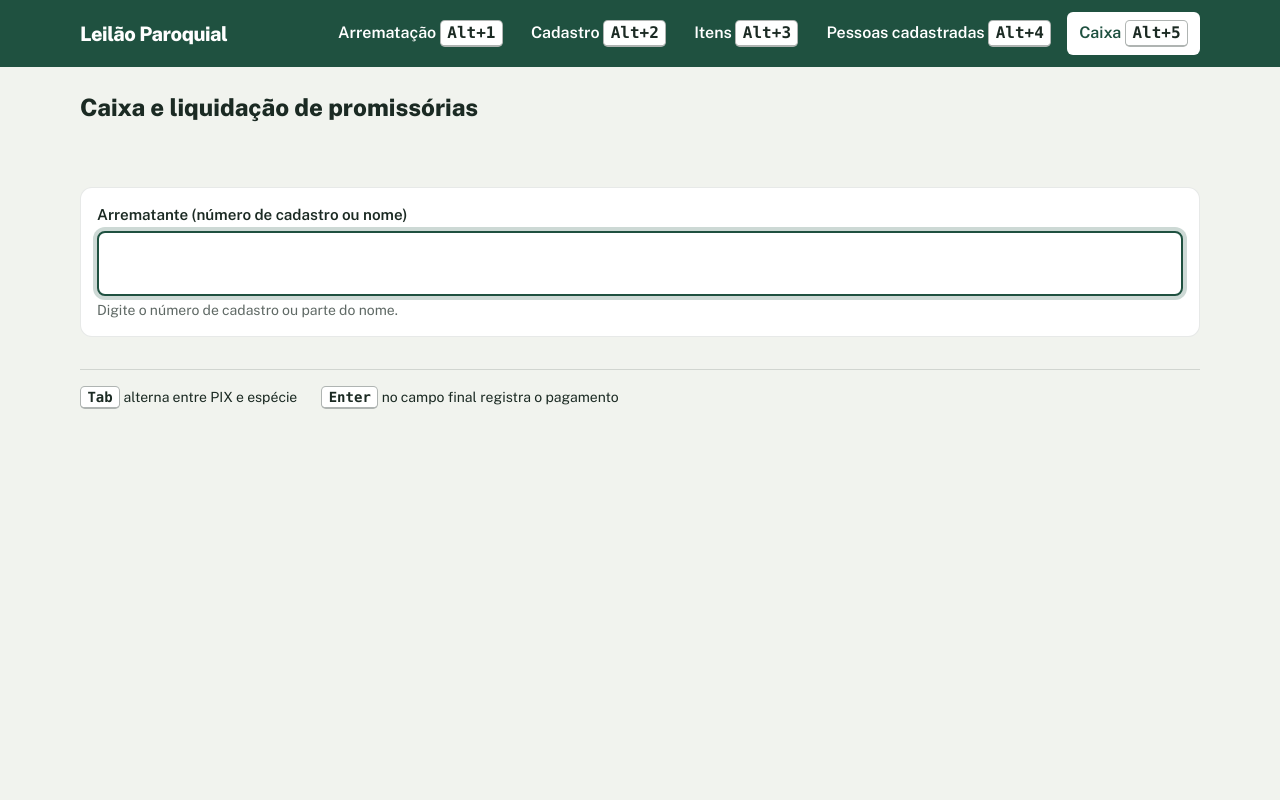
After one commit to Jero-web/leilao-paroquial, a Flask app: page /caixa in a window 1280 px wide. The commit adds this page. Run offline with Flask 3, Linux system fonts and the light colour scheme; some libraries are stand-ins or nearby versions.

Commit message:
feat: implementar funcionalidade de caixa para registrar pagamentos e exibir informações de arrematantes

```diff
--- a/app.py
+++ b/app.py
@@ -123,6 +123,11 @@ def arrematacao():
     return render_template("arrematacao.html")
 
 
+@app.get("/caixa")
+def caixa():
+    return render_template("caixa.html")
+
+
 # --------------------------------------------------------------------------- API: pessoas
 def validar_pessoa(d):
     """Valida os campos de uma pessoa. Devolve (dados, None) ou (None, resposta_de_erro)."""
@@ -177,6 +182,17 @@ def api_excluir_pessoa(pid):
     pessoa = db.execute("SELECT id, nome FROM pessoas WHERE id = ?", (pid,)).fetchone()
     if pessoa is None:
         return erro(f"Cadastro nº {pid} não encontrado.", 404)
+    pagamentos = db.execute(
+        "SELECT COUNT(*) AS n FROM pagamentos WHERE arrematante_id = ?", (pid,)
+    ).fetchone()["n"]
+    if pagamentos:
+        return erro(
+            f"{pessoa['nome']} tem {pagamentos} pagamento(s) registrado(s); "
+            "o cadastro não pode ser excluído para preservar o histórico.",
+            409,
+            codigo="tem_pagamentos",
+            pagamentos=pagamentos,
+        )
     lances = db.execute("SELECT COUNT(*) AS n FROM arremates WHERE arrematante_id = ?", (pid,)).fetchone()["n"]
     if lances and not forcar:
         vendas = [dict(r) for r in db.execute(
@@ -247,6 +263,123 @@ def api_listar_pessoas():
         params,
     ).fetchall()
     return jsonify({"total": total, "pessoas": [dict(r) for r in rows]})
+
+
+# --------------------------------------------------------------------------- caixa e pagamentos
+def dados_caixa(db, pessoa_id):
+    pessoa = db.execute(
+        "SELECT id, nome, cpf, telefone FROM pessoas WHERE id = ?", (pessoa_id,)
+    ).fetchone()
+    if pessoa is None:
+        return None
+    arremates = db.execute(
+        """SELECT i.id, i.produto, a.valor_arremate, a.doado
+             FROM arremates_vencedores a JOIN itens i ON i.id = a.item_id
+            WHERE a.arrematante_id = ? ORDER BY i.id, a.id""",
+        (pessoa_id,),
+    ).fetchall()
+    pagamentos = db.execute(
+        """SELECT id, valor_total_devedor, valor_pix, valor_especie, valor_pago_total,
+                  saldo_restante, observacao_pendencia, status, data_pagamento
+             FROM pagamentos WHERE arrematante_id = ?
+            ORDER BY data_pagamento DESC, id DESC""",
+        (pessoa_id,),
+    ).fetchall()
+    total_devedor = round(sum(a["valor_arremate"] for a in arremates), 2)
+    pago_pix = round(sum(p["valor_pix"] for p in pagamentos), 2)
+    pago_especie = round(sum(p["valor_especie"] for p in pagamentos), 2)
+    pago_total = round(pago_pix + pago_especie, 2)
+    saldo = round(max(0, total_devedor - pago_total), 2)
+    observacao = next((p["observacao_pendencia"] for p in pagamentos
+                       if p["observacao_pendencia"]), None)
+    return {
+        "pessoa": dict(pessoa),
+        "arremates": [dict(a) for a in arremates],
+        "pagamentos": [dict(p) for p in pagamentos],
+        "valor_total_devedor": total_devedor,
+        "valor_pix": pago_pix,
+        "valor_especie": pago_especie,
+        "valor_pago_total": pago_total,
+        "saldo_restante": saldo,
+        "status": "LIQUIDADO" if saldo == 0 else "PENDENTE",
+        "observacao_pendencia": observacao,
+    }
+
+
+@app.get("/api/caixa/pessoas")
+def api_buscar_pessoas_caixa():
+    q = request.args.get("q", "").strip()
+    if not q:
+        return jsonify([])
+    db = get_db()
+    if q.isascii() and q.isdigit():
+        rows = db.execute(
+            """SELECT id, nome, cpf FROM pessoas
+                WHERE id = ? OR norm(nome) LIKE ? ESCAPE '\\'
+                ORDER BY (id = ?) DESC, nome COLLATE NOCASE LIMIT 8""",
+            (int(q), f"%{normalizar(q)}%", int(q)),
+        ).fetchall()
+    else:
+        nq = normalizar(q).replace("\\", "\\\\").replace("%", "\\%").replace("_", "\\_")
+        rows = db.execute(
+            """SELECT id, nome, cpf FROM pessoas
+                WHERE norm(nome) LIKE ? ESCAPE '\\'
+                ORDER BY (norm(nome) LIKE ? ESCAPE '\\') DESC, nome COLLATE NOCASE
+                LIMIT 8""",
+            (f"%{nq}%", f"{nq}%"),
+        ).fetchall()
+    return jsonify([dict(r) for r in rows])
+
+
+@app.get("/api/caixa/pessoas/<int:pessoa_id>")
+def api_dados_caixa(pessoa_id):
+    dados = dados_caixa(get_db(), pessoa_id)
+    if dados is None:
+        return erro(f"Cadastro nº {pessoa_id} não encontrado.", 404)
+    return jsonify(dados)
+
+
+@app.post("/api/pagamentos")
+def api_registrar_pagamento():
+    dados = request.get_json(silent=True) or {}
+    pessoa_id = to_int(dados.get("arrematante_id"))
+    if not pessoa_id:
+        return erro("Selecione um arrematante.", 422, campo="arrematante_id")
+    pix = parse_valor(dados.get("valor_pix", 0))
+    especie = parse_valor(dados.get("valor_especie", 0))
+    if pix is None or especie is None or pix < 0 or especie < 0:
+        return erro("Informe valores válidos e não negativos para PIX e espécie.", 422)
+    observacao = txt(dados, "observacao_pendencia")
+    db = get_db()
+    try:
+        db.execute("BEGIN IMMEDIATE")
+        atual = dados_caixa(db, pessoa_id)
+        if atual is None:
+            db.rollback()
+            return erro(f"Cadastro nº {pessoa_id} não encontrado.", 404)
+        valor_pago = round(pix + especie, 2)
+        saldo = round(max(0, atual["valor_total_devedor"] - atual["valor_pago_total"] - valor_pago), 2)
+        status = "LIQUIDADO" if saldo == 0 else "PENDENTE"
+        if status == "PENDENTE" and not observacao:
+            db.rollback()
+            return erro("Descreva como e quando o saldo restante será pago.", 422,
+                        campo="observacao_pendencia")
+        if atual["valor_total_devedor"] == 0 and valor_pago == 0:
+            db.rollback()
+            return erro("Este arrematante não possui valores a receber.", 409)
+        db.execute(
+            """INSERT INTO pagamentos
+               (arrematante_id, valor_total_devedor, valor_pix, valor_especie,
+                valor_pago_total, saldo_restante, observacao_pendencia, status, data_pagamento)
+               VALUES (?, ?, ?, ?, ?, ?, ?, ?, ?)""",
+            (pessoa_id, atual["valor_total_devedor"], pix, especie, valor_pago,
+             saldo, observacao, status, datetime.now().strftime("%Y-%m-%d %H:%M:%S")),
+        )
+        db.commit()
+    except sqlite3.Error:
+        db.rollback()
+        raise
+    return jsonify(dados_caixa(db, pessoa_id)), 201
 
 
 # --------------------------------------------------------------------------- API: tipos de item
@@ -674,8 +807,8 @@ class LinhaPontilhada(Flowable):
         c.restoreState()
 
 
-def gerar_promissoria_pdf(pessoa, arremates):
-    total = round(sum(a["valor_arremate"] for a in arremates), 2)
+def gerar_promissoria_pdf(pessoa, arremates, financeiro):
+    total = financeiro["valor_total_devedor"]
     agora = datetime.now().strftime("%d/%m/%Y %H:%M")
 
     base = getSampleStyleSheet()["Normal"]
@@ -713,14 +846,17 @@ def gerar_promissoria_pdf(pessoa, arremates):
     est_cab = ParagraphStyle("cab", parent=normal, fontName="Helvetica-Bold", textColor=colors.white)
     cab = [
         p("Nº de ordem", ParagraphStyle("cab0", parent=est_cab, alignment=TA_CENTER)),
-        p("Produto", est_cab),
+        p("Descrição", est_cab),
         p("Valor do arremate", ParagraphStyle("cab2", parent=est_cab, alignment=TA_RIGHT)),
     ]
 
     celula_valor = ParagraphStyle("cv", parent=normal, alignment=TA_RIGHT)
     celula_num = ParagraphStyle("cn", parent=normal, alignment=TA_CENTER)
     if arremates:
-        linhas = [[p(str(a["id"]), celula_num), p(xml_escape(a["produto"]) + (" <b>(D)</b>" if a["doado"] else ""), normal),
+        linhas = [[p(str(a["id"]), celula_num),
+                   p(xml_escape(a["produto"]) +
+                     (f"<br/><font size='8'>{xml_escape(a['descricao'])}</font>" if a["descricao"] else "") +
+                     (" <b>(D)</b>" if a["doado"] else ""), normal),
                    p(brl(a["valor_arremate"]), celula_valor)]
                   for a in arremates]
         alturas = None
@@ -740,13 +876,27 @@ def gerar_promissoria_pdf(pessoa, arremates):
     tabela = Table([cab] + linhas, colWidths=[26 * mm, 102 * mm, 42 * mm], repeatRows=1, rowHeights=alturas)
     tabela.setStyle(TableStyle(estilo_itens))
 
-    total_tab = Table([["Valor total geral", brl(total)]], colWidths=[128 * mm, 42 * mm])
+    total_tab = Table(
+        [
+            ["Valor Total dos Arremates", brl(total)],
+            ["Valor Pago via PIX", brl(financeiro["valor_pix"])],
+            ["Valor Pago em Espécie", brl(financeiro["valor_especie"])],
+            ["Total Pago", brl(financeiro["valor_pago_total"])],
+            ["Saldo Devedor / Restante", brl(financeiro["saldo_restante"])],
+            ["Observações / Forma de Quitação do Saldo",
+             p(xml_escape(financeiro["observacao_pendencia"]) if financeiro["observacao_pendencia"] else "—")],
+        ],
+        colWidths=[128 * mm, 42 * mm],
+    )
     total_tab.setStyle(TableStyle([
         ("FONTNAME", (0, 0), (-1, -1), "Helvetica-Bold"),
         ("FONTSIZE", (0, 0), (-1, -1), 11),
-        ("ALIGN", (0, 0), (-1, -1), "RIGHT"),
+        ("ALIGN", (0, 0), (0, -1), "LEFT"),
+        ("ALIGN", (1, 0), (1, -1), "RIGHT"),
         ("BACKGROUND", (0, 0), (-1, -1), VERDE_CLARO),
         ("BOX", (0, 0), (-1, -1), 1, VERDE),
+        ("INNERGRID", (0, 0), (-1, -1), 0.4, LINHA),
+        ("VALIGN", (0, 0), (-1, -1), "MIDDLE"),
         ("TOPPADDING", (0, 0), (-1, -1), 6),
         ("BOTTOMPADDING", (0, 0), (-1, -1), 6),
     ]))
@@ -757,10 +907,10 @@ def gerar_promissoria_pdf(pessoa, arremates):
         Spacer(1, 6 * mm),
         p("Valor total por extenso:"),
         LinhaPontilhada(170 * mm, 9 * mm, 2 * mm),
-        Spacer(1, 4 * mm),
-        p(f"Emitida em {agora}"),
+        Spacer(1, 5 * mm),
+        p(f"Local: ________________________________    Data e hora do fechamento: {agora}"),
         Spacer(1, 14 * mm),
-        LinhaPontilhada(110 * mm, 18 * mm, 12 * mm, ("Assinatura do cliente", pessoa["nome"])),
+        LinhaPontilhada(110 * mm, 18 * mm, 12 * mm, ("Assinatura do arrematante", pessoa["nome"])),
     ])
 
     historia = [
@@ -800,12 +950,13 @@ def promissoria(pessoa_id):
     if pessoa is None:
         return f"Cadastro nº {pessoa_id} não encontrado.", 404
     arremates = db.execute(
-        """SELECT i.id, i.produto, a.valor_arremate, a.doado
+        """SELECT i.id, i.produto, i.descricao, a.valor_arremate, a.doado
              FROM arremates_vencedores a JOIN itens i ON i.id = a.item_id
             WHERE a.arrematante_id = ? ORDER BY i.id, a.id""",
         (pessoa_id,),
     ).fetchall()
-    pdf = gerar_promissoria_pdf(pessoa, arremates)
+    financeiro = dados_caixa(db, pessoa_id)
+    pdf = gerar_promissoria_pdf(pessoa, arremates, financeiro)
     resp = send_file(io.BytesIO(pdf), mimetype="application/pdf", download_name=f"promissoria_{pessoa_id}.pdf")
     resp.headers["Cache-Control"] = "no-store"  # a promissória muda a cada lance
     return resp
--- a/requirements.txt
+++ b/requirements.txt
@@ -1,2 +1,2 @@
-Flask>=3.0
-reportlab>=4.0
+Flask>=3.0,<4.0
+reportlab>=4.0,<5.0
--- /dev/null
+++ b/static/js/caixa.js
@@ -0,0 +1,151 @@
+(() => {
+  const { $, api, brl, esc, parseValor, setStatus, Autocomplete } = window.Leilao;
+  const busca = $('#buscaPessoa'), aviso = $('#avisoCaixa'), painel = $('#painelCaixa');
+  const form = $('#formPagamento'), pixEl = $('#valorPix'), especieEl = $('#valorEspecie');
+  const obsEl = $('#observacao'), obsWrap = $('#observacaoWrap'), btnSalvar = $('#confirmarPagamento');
+  let atual = null, carregando = false, salvando = false;
+
+  function avisoSet(tipo, texto) {
+    setStatus(aviso, tipo, texto);
+  }
+
+  function pintar() {
+    if (!atual) return;
+    const p = atual.pessoa;
+    $('#clienteCard').innerHTML =
+      `<p class="text-sm text-tinta/70">Cadastro nº ${p.id}</p>` +
+      `<h2 class="text-2xl font-extrabold">${esc(p.nome)}</h2>` +
+      `<p class="mt-1">CPF: ${esc(p.cpf || '—')} &nbsp; Telefone: ${esc(p.telefone || '—')}</p>`;
+    $('#itensCaixa').innerHTML = atual.arremates.length
+      ? atual.arremates.map(a =>
+          `<tr class="border-t border-tinta/10"><td class="px-4 py-2">${a.id}</td>` +
+          `<td class="px-4 py-2">${esc(a.produto)}${a.doado ? ' (D)' : ''}</td>` +
+          `<td class="px-4 py-2 text-right tabular-nums">${brl(a.valor_arremate)}</td></tr>`).join('')
+      : '<tr><td colspan="3" class="px-4 py-4 text-center text-tinta/70">Nenhum item arrematado.</td></tr>';
+    $('#totalDevedor').textContent = brl(atual.valor_total_devedor);
+    $('#resumoPago').textContent =
+      `Já recebido: PIX ${brl(atual.valor_pix)} + espécie ${brl(atual.valor_especie)} = ${brl(atual.valor_pago_total)}. ` +
+      `Saldo atual: ${brl(atual.saldo_restante)} (${atual.status === 'LIQUIDADO' ? 'liquidado' : 'pendente'}).`;
+    $('#imprimirPromissoria').href = `/promissoria/${p.id}`;
+    painel.classList.remove('hidden');
+    calcular();
+  }
+
+  async function carregar(pessoa) {
+    if (carregando) return;
+    carregando = true;
+    avisoSet('', 'Carregando cadastro e arremates…');
+    try {
+      const r = await api(`/api/caixa/pessoas/${pessoa.id}`);
+      if (!r.ok) {
+        avisoSet('erro', r.data?.erro || 'Não foi possível carregar o cadastro.');
+        return;
+      }
+      atual = r.data;
+      busca.value = `${atual.pessoa.id} - ${atual.pessoa.nome}`;
+      $('#buscaInfo').textContent = `Cadastro nº ${atual.pessoa.id} selecionado.`;
+      pixEl.value = '0,00';
+      especieEl.value = '0,00';
+      obsEl.value = '';
+      avisoSet('', '');
+      pintar();
+      pixEl.focus();
+    } finally {
+      carregando = false;
+    }
+  }
+
+  Autocomplete(busca, {
+    minChars: 1,
+    search: async q => {
+      const r = await api('/api/caixa/pessoas?q=' + encodeURIComponent(q));
+      return r.ok ? r.data : [];
+    },
+    render: p => `<span class="ac-num">${p.id}</span><span>${esc(p.nome)}</span>` +
+                 `<span class="ac-meta">${esc(p.cpf || '')}</span>`,
+    onSelect: carregar,
+    onEmpty: () => {
+      $('#buscaInfo').textContent = 'Nenhum cadastro encontrado. Escolha um resultado da lista.';
+    },
+  });
+  busca.addEventListener('input', () => {
+    atual = null;
+    painel.classList.add('hidden');
+    $('#buscaInfo').textContent = 'Digite o número de cadastro ou parte do nome.';
+  });
+
+  function amount(el) {
+    const value = parseValor(el.value);
+    return value === null ? (el.value.trim() ? null : 0) : value;
+  }
+
+  function calcular() {
+    if (!atual) return;
+    const pix = amount(pixEl), especie = amount(especieEl);
+    const valido = pix !== null && especie !== null && pix >= 0 && especie >= 0;
+    const recebido = valido ? Math.round((pix + especie) * 100) / 100 : 0;
+    const trocoVal = Math.max(0, recebido - atual.saldo_restante);
+    const restanteVal = Math.max(0, atual.saldo_restante - recebido);
+    $('#totalInformado').textContent = valido ? brl(recebido) : 'Valor inválido';
+    $('#troco').textContent = brl(trocoVal);
+    $('#restante').textContent = brl(restanteVal);
+    obsWrap.classList.toggle('hidden', !valido || restanteVal === 0);
+    obsEl.required = valido && restanteVal > 0;
+  }
+
+  pixEl.addEventListener('input', calcular);
+  especieEl.addEventListener('input', calcular);
+  obsEl.addEventListener('keydown', e => {
+    if (e.key === 'Enter' && !e.shiftKey) {
+      e.preventDefault();
+      form.requestSubmit();
+    }
+  });
+  form.addEventListener('submit', async e => {
+    e.preventDefault();
+    if (!atual || salvando) return;
+    const pix = amount(pixEl), especie = amount(especieEl);
+    if (pix === null || especie === null || pix < 0 || especie < 0) {
+      avisoSet('erro', 'Informe valores válidos e não negativos para PIX e espécie.');
+      (pix === null || pix < 0 ? pixEl : especieEl).focus();
+      return;
+    }
+    const valorPago = Math.round((pix + especie) * 100) / 100;
+    if (Math.max(0, atual.saldo_restante - valorPago) > 0 && !obsEl.value.trim()) {
+      obsWrap.classList.remove('hidden');
+      obsEl.required = true;
+      avisoSet('erro', 'Descreva como e quando o saldo restante será pago.');
+      obsEl.focus();
+      return;
+    }
+    salvando = true;
+    btnSalvar.disabled = true;
+    const recibo = window.open('about:blank', '_blank');
+    try {
+      const r = await api('/api/pagamentos', {
+        method: 'POST',
+        body: JSON.stringify({
+          arrematante_id: atual.pessoa.id,
+          valor_pix: pixEl.value,
+          valor_especie: especieEl.value,
+          observacao_pendencia: obsEl.value,
+        }),
+      });
+      if (!r.ok) {
+        recibo?.close();
+        avisoSet('erro', r.data?.erro || 'Não foi possível registrar o pagamento.');
+        return;
+      }
+      atual = r.data;
+      pixEl.value = '0,00';
+      especieEl.value = '0,00';
+      obsEl.value = '';
+      pintar();
+      avisoSet('ok', 'Pagamento registrado. A promissória foi atualizada.');
+      if (recibo) recibo.location = `/promissoria/${atual.pessoa.id}`;
+    } finally {
+      salvando = false;
+      btnSalvar.disabled = false;
+    }
+  });
+})();
--- a/templates/base.html
+++ b/templates/base.html
@@ -54,7 +54,7 @@
     <div class="max-w-6xl mx-auto px-4 py-3 flex flex-wrap items-center justify-between gap-3">
       <a href="{{ url_for('arrematacao') }}" class="text-xl font-extrabold tracking-tight">{{ nome_leilao }}</a>
       <nav class="flex flex-wrap gap-1" aria-label="Telas">
-        {% for ep, rotulo, tecla in [('arrematacao', 'Arrematação', '1'), ('pessoas', 'Cadastro', '2'), ('itens', 'Itens', '3'), ('pessoas_lista', 'Pessoas cadastradas', '4')] %}
+        {% for ep, rotulo, tecla in [('arrematacao', 'Arrematação', '1'), ('pessoas', 'Cadastro', '2'), ('itens', 'Itens', '3'), ('pessoas_lista', 'Pessoas cadastradas', '4'), ('caixa', 'Caixa', '5')] %}
         <a href="{{ url_for(ep) }}" data-code="Digit{{ tecla }}"
            class="px-3 py-2 rounded-md font-semibold {{ 'bg-white text-pinheiro' if request.endpoint == ep else 'hover:bg-pinheiro-escuro' }}"
            {% if request.endpoint == ep %}aria-current="page"{% endif %}>{{ rotulo }} <kbd>Alt+{{ tecla }}</kbd></a>
--- /dev/null
+++ b/templates/caixa.html
@@ -0,0 +1,66 @@
+{% extends "base.html" %}
+{% block title %}Caixa - {{ nome_leilao }}{% endblock %}
+{% block content %}
+<section class="space-y-5">
+  <div class="flex flex-wrap items-center justify-between gap-3">
+    <h1 class="text-2xl font-extrabold">Caixa e liquidação de promissórias</h1>
+  </div>
+  <p id="avisoCaixa" role="status" aria-live="polite" class="min-h-[1.5rem] font-semibold"></p>
+  <div class="bg-white rounded-xl border border-tinta/10 p-4">
+    <label class="rotulo" for="buscaPessoa">Arrematante (número de cadastro ou nome)</label>
+    <div class="relative"><input id="buscaPessoa" class="campo campo-grande" autocomplete="off" autofocus></div>
+    <p id="buscaInfo" class="mt-1 text-sm text-tinta/70" aria-live="polite">Digite o número de cadastro ou parte do nome.</p>
+  </div>
+
+  <div id="painelCaixa" class="hidden space-y-5">
+    <section id="clienteCard" class="bg-white rounded-xl border-2 border-pinheiro p-4"></section>
+    <section class="bg-white rounded-xl border border-tinta/10 overflow-x-auto">
+      <h2 class="px-4 pt-4 text-lg font-bold">Itens arrematados</h2>
+      <table class="w-full text-left mt-2">
+        <thead class="bg-pinheiro-claro text-sm">
+          <tr><th class="px-4 py-2">Nº Ordem</th><th class="px-4 py-2">Descrição</th><th class="px-4 py-2 text-right">Valor do arremate</th></tr>
+        </thead>
+        <tbody id="itensCaixa"></tbody>
+      </table>
+    </section>
+
+    <div class="rounded-xl bg-pinheiro text-white p-5">
+      <p class="text-sm uppercase tracking-wide font-bold">Valor total a pagar</p>
+      <p id="totalDevedor" class="text-3xl sm:text-4xl font-extrabold tabular-nums"></p>
+      <p id="resumoPago" class="mt-2 text-sm"></p>
+    </div>
+
+    <form id="formPagamento" class="bg-white rounded-xl border border-tinta/10 p-4 sm:p-6 space-y-4" novalidate>
+      <h2 class="text-xl font-extrabold">Registrar recebimento</h2>
+      <div class="grid gap-4 sm:grid-cols-2">
+        <div>
+          <label class="rotulo" for="valorPix">Valor pago em PIX (R$)</label>
+          <input id="valorPix" class="campo campo-grande" inputmode="decimal" autocomplete="off" value="0,00">
+        </div>
+        <div>
+          <label class="rotulo" for="valorEspecie">Valor pago em espécie/dinheiro (R$)</label>
+          <input id="valorEspecie" class="campo campo-grande" inputmode="decimal" autocomplete="off" value="0,00">
+        </div>
+      </div>
+      <div class="grid gap-2 sm:grid-cols-3 rounded-lg bg-papel p-4">
+        <p>Total informado: <strong id="totalInformado"></strong></p>
+        <p>Troco: <strong id="troco"></strong></p>
+        <p>Restante a pagar: <strong id="restante"></strong></p>
+      </div>
+      <div id="observacaoWrap" class="hidden">
+        <label class="rotulo" for="observacao">Observação de pagamento / acordo de saldo <span class="text-tijolo">(obrigatória)</span></label>
+        <textarea id="observacao" class="campo min-h-24" maxlength="1000" placeholder="Como e quando o saldo restante será pago?"></textarea>
+      </div>
+      <div class="flex flex-wrap gap-3">
+        <button id="confirmarPagamento" type="submit" class="botao">Confirmar e registrar pagamento</button>
+        <a id="imprimirPromissoria" class="botao botao-sec" target="_blank" rel="noopener">Imprimir promissória / recibo</a>
+      </div>
+    </form>
+  </div>
+</section>
+{% endblock %}
+{% block atalhos %}
+<li><kbd>Tab</kbd> alterna entre PIX e espécie</li>
+<li><kbd>Enter</kbd> no campo final registra o pagamento</li>
+{% endblock %}
+{% block scripts %}<script src="{{ url_for('static', filename='js/caixa.js') }}"></script>{% endblock %}
```
Also changed, not shown: init_db.py (+18 -0 lines), schema.sql (+16 -0 lines), README.md, leilao.db.
